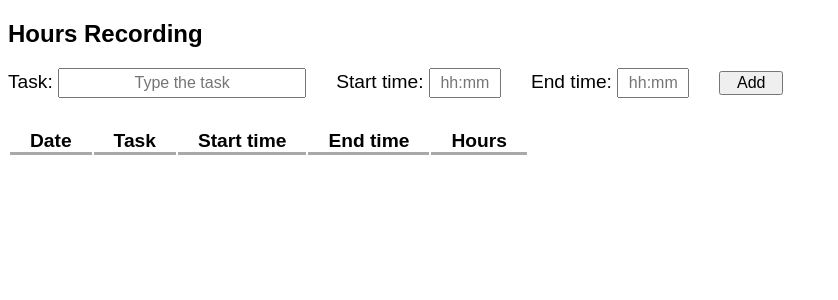
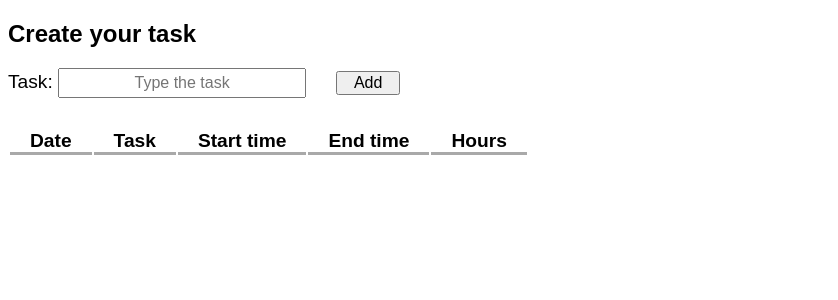
Before and after one commit to iuloz/Tasks-Activity-Monitoring, a React (Create React App) app in the folder work-hours-recording-application/: page /make-recording in a window 1280 px wide. Shown: the top 300 px of the page, without its empty margins (0-838 px from the left). Built offline with nearby package versions, Linux system fonts and the light colour scheme.

Commit message:
Renamed HoursRecording to Task and related to it

```diff
--- a/work-hours-recording-application/public/index.html
+++ b/work-hours-recording-application/public/index.html
@@ -2,19 +2,17 @@
 <html lang="en">
   <head>
     <meta charset="utf-8" />
-    <link rel="icon" href="%PUBLIC_URL%/favicon.ico" />
     <meta name="viewport" content="width=device-width, initial-scale=1" />
     <meta name="theme-color" content="#000000" />
     <meta
       name="description"
       content="Web site created using create-react-app"
     />
-    <link rel="apple-touch-icon" href="%PUBLIC_URL%/logo192.png" />
     <!--
       manifest.json provides metadata used when your web app is installed on a
       user's mobile device or desktop. See https://developers.google.com/web/fundamentals/web-app-manifest/
     -->
-    <link rel="manifest" href="%PUBLIC_URL%/manifest.json" />
+    <!-- <link rel="manifest" href="%PUBLIC_URL%/manifest.json" /> -->
     <!--
       Notice the use of %PUBLIC_URL% in the tags above.
       It will be replaced with the URL of the `public` folder during the build.
--- a/work-hours-recording-application/src/AllRecordings.js
+++ b/work-hours-recording-application/src/AllRecordings.js
@@ -15,7 +15,7 @@ function AllRecordings(){
 
     return(
         <>
-            <h2>All hours recordings</h2>
+            <h2>All recordings</h2>
             <div style={{paddingTop:"30px"}}></div>
             <table id="table">
                 <tbody>
--- a/work-hours-recording-application/src/App.js
+++ b/work-hours-recording-application/src/App.js
@@ -1,6 +1,6 @@
 import Menu from "./Menu";
 import {BrowserRouter, Routes, Route} from "react-router-dom";
-import HoursRecordings from "./HoursRecordings";
+import Tasks from "./Tasks";
 import About from "./About";
 import AllRecordings from "./AllRecordings";
 
@@ -9,7 +9,7 @@ function App() {
         <BrowserRouter>
             <Routes>
                 <Route path="/" element={<Menu/>}/>
-                <Route path="/make-recording" element={<HoursRecordings/>}/>
+                <Route path="/make-recording" element={<Tasks/>}/>
                 <Route path="/about" element={<About/>}/>
                 <Route path="/recordings" element={<AllRecordings/>}/>
             </Routes>
--- a/work-hours-recording-application/src/HoursRecordings.js
+++ /dev/null
@@ -1,63 +0,0 @@
-import { useState } from "react";
-import HoursRecordingsItem from "./HoursRecordingsItem";
-
-function HoursRecordings() {
-    const [hoursRecords, setHoursRecords] = useState([]);
-    const [newHoursRecord, setNewHoursRecord] = useState({date: "", task: "", tags: [], start: "", end: "", hours: ""});
-
-    const recordHours = async (event) => {
-        await event.preventDefault();
-        if (newHoursRecord.start === "" || newHoursRecord.end === "") {
-            return;
-
-        } else {
-            // Calculating time difference between start and end time
-            const [hoursStart, minutesStart] = newHoursRecord.start.split(':').map(Number);
-            const [hoursEnd, minutesEnd] = newHoursRecord.end.split(':').map(Number);
-            if (minutesStart > 59 || minutesStart < 0 || hoursStart > 23 || hoursStart < 0
-                || minutesEnd > 59 || minutesEnd < 0 || hoursEnd > 23 || hoursEnd < 0){
-                alert('Please, provide time in correct format: "hh:mm"');
-                return;
-
-            } else {
-                const dateStart = new Date(0, 0, 0, hoursStart, minutesStart);
-                const dateEnd = new Date(0, 0, 0, hoursEnd, minutesEnd);
-                const timeDifference = Math.abs(dateEnd < dateStart ? dateEnd-dateStart+24*1000*60*60 : dateEnd-dateStart);
-                const hoursDifference = (timeDifference / (1000 * 60 * 60)).toFixed(1);
-                setNewHoursRecord(prev => ({ ...prev, hours: hoursDifference }));
-                setHoursRecords(prev => [...prev, { ...newHoursRecord, hours: hoursDifference }]);
-            }
-        }
-        // Setting empty fields for start and end to make input fields empty after form submit
-        setNewHoursRecord(prev => ({ ...prev, task: "", start: "", end: "" }));
-    }
-
-    const hoursChanged = (event) => {
-        const date = (new Date()).toLocaleDateString("fi-FI", {
-            day: "2-digit",
-            month: "2-digit",
-            year: "numeric",
-        });
-
-        setNewHoursRecord({ ...newHoursRecord, date: date, [event.target.name]: event.target.value });
-    }
-
-
-    return (
-        <>
-            <h2>Hours Recording</h2>
-            <form onSubmit={recordHours}>
-                <label htmlFor="task">Task: </label>
-                <input id="taskInput" type="text"  placeholder="Type the task" name="task" value={newHoursRecord.task} onChange={hoursChanged}></input>
-                <label htmlFor="start">Start time: </label>
-                <input type="text"  placeholder="hh:mm" name="start" value={newHoursRecord.start} onChange={hoursChanged}></input>
-                <label htmlFor="end">End time: </label>
-                <input type="text" placeholder="hh:mm" name="end" value={newHoursRecord.end} onChange={hoursChanged}></input>
-                <input id="submitBtn" type="submit" value="Add" />
-            </form>
-            <HoursRecordingsItem hoursRecords={hoursRecords} />
-        </>
-    )
-}
-
-export default HoursRecordings;
--- /dev/null
+++ b/work-hours-recording-application/src/Tasks.js
@@ -0,0 +1,63 @@
+import { useState } from "react";
+import TasksItem from "./TasksItem";
+
+function Tasks() {
+    const [taskList, setTaskList] = useState([]);
+    const [task, setTask] = useState({date: "", task: "", tags: [], start: "", end: "", hours: ""});
+
+    const recordHours = async (event) => {
+        await event.preventDefault();
+        if (task.start === "" || task.end === "") {
+            return;
+
+        } else {
+            // Calculating time difference between start and end time
+            const [hoursStart, minutesStart] = task.start.split(':').map(Number);
+            const [hoursEnd, minutesEnd] = task.end.split(':').map(Number);
+            if (minutesStart > 59 || minutesStart < 0 || hoursStart > 23 || hoursStart < 0
+                || minutesEnd > 59 || minutesEnd < 0 || hoursEnd > 23 || hoursEnd < 0){
+                alert('Please, provide time in correct format: "hh:mm"');
+                return;
+
+            } else {
+                const dateStart = new Date(0, 0, 0, hoursStart, minutesStart);
+                const dateEnd = new Date(0, 0, 0, hoursEnd, minutesEnd);
+                const timeDifference = Math.abs(dateEnd < dateStart ? dateEnd-dateStart+24*1000*60*60 : dateEnd-dateStart);
+                const hoursDifference = (timeDifference / (1000 * 60 * 60)).toFixed(1);
+                setTask(prev => ({ ...prev, hours: hoursDifference }));
+                setTaskList(prev => [...prev, { ...task, hours: hoursDifference }]);
+            }
+        }
+        // Setting empty fields for start and end to make input fields empty after form submit
+        setTask(prev => ({ ...prev, task: "", start: "", end: "" }));
+    }
+
+    const hoursChanged = (event) => {
+        const date = (new Date()).toLocaleDateString("fi-FI", {
+            day: "2-digit",
+            month: "2-digit",
+            year: "numeric",
+        });
+
+        setTask({ ...task, date: date, [event.target.name]: event.target.value });
+    }
+
+
+    return (
+        <>
+            <h2>Create your task</h2>
+            <form onSubmit={recordHours}>
+                <label htmlFor="taskInput">Task: </label>
+                <input id="taskInput" type="text"  placeholder="Type the task" name="task" value={task.task} onChange={hoursChanged}></input>
+                {/* <label htmlFor="start">Start time: </label>
+                <input id="start" type="text"  placeholder="hh:mm" name="start" value={task.start} onChange={hoursChanged}></input> */}
+                {/* <label htmlFor="end">End time: </label>
+                <input id="end" type="text" placeholder="hh:mm" name="end" value={task.end} onChange={hoursChanged}></input> */}
+                <input id="submitBtn" type="submit" value="Add" />
+            </form>
+            <TasksItem taskList={taskList} />
+        </>
+    )
+}
+
+export default Tasks;
--- a/work-hours-recording-application/src/HoursRecordingsItem.js
+++ b/work-hours-recording-application/src/TasksItem.js
@@ -1,6 +1,7 @@
 import "./styles.css"
 
 function HoursRecordingsItem(props){
+
 
     return (
         <>
@@ -15,7 +16,7 @@ function HoursRecordingsItem(props){
                         <th>Hours</th>
                     </tr>
                 {
-                    props.hoursRecords.map((record, index) =>
+                    props.taskList.map((record, index) =>
                     <tr key={index}>
                         <td>{record.date}</td>
                         <td>{record.task}</td>
```
